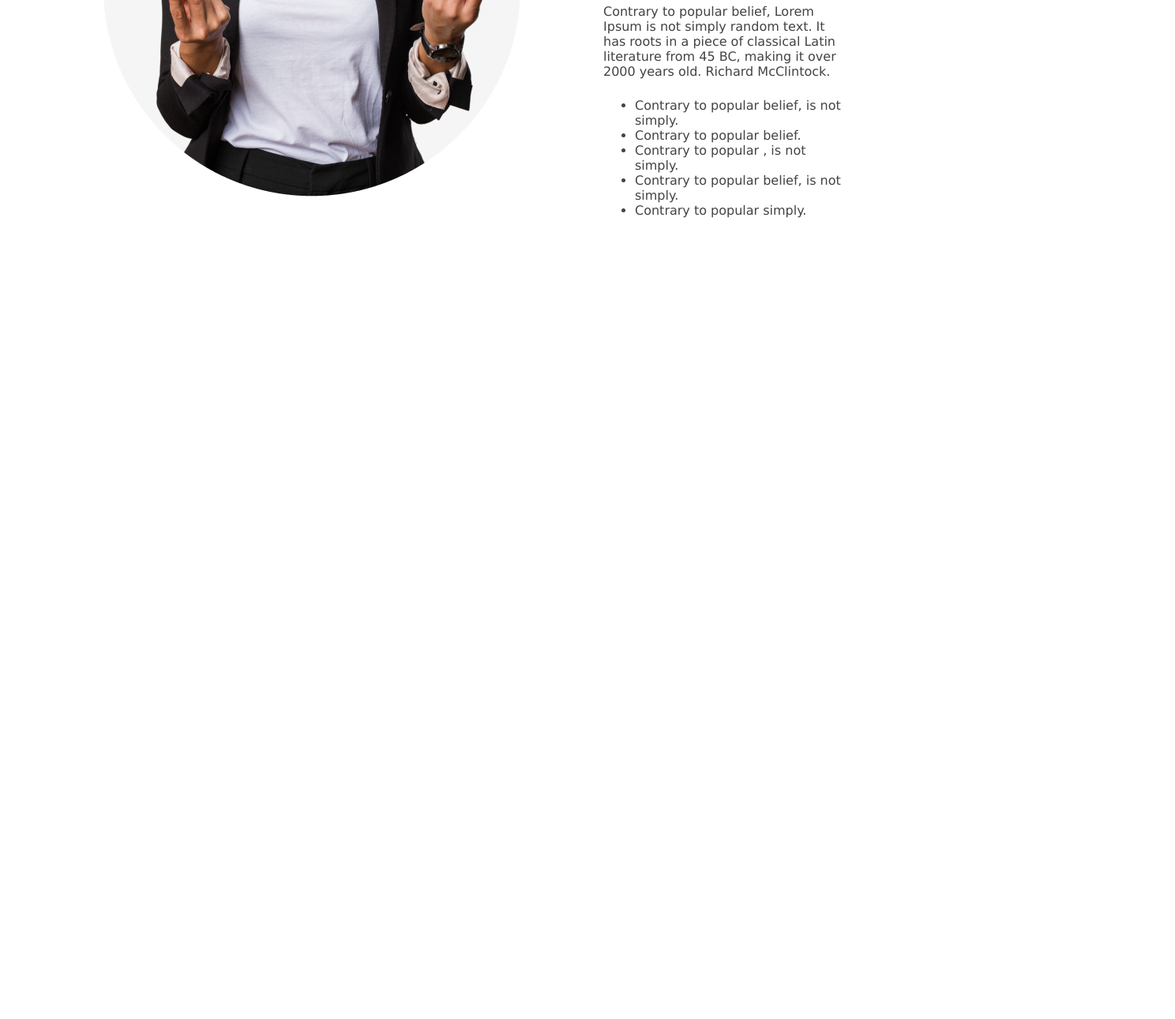
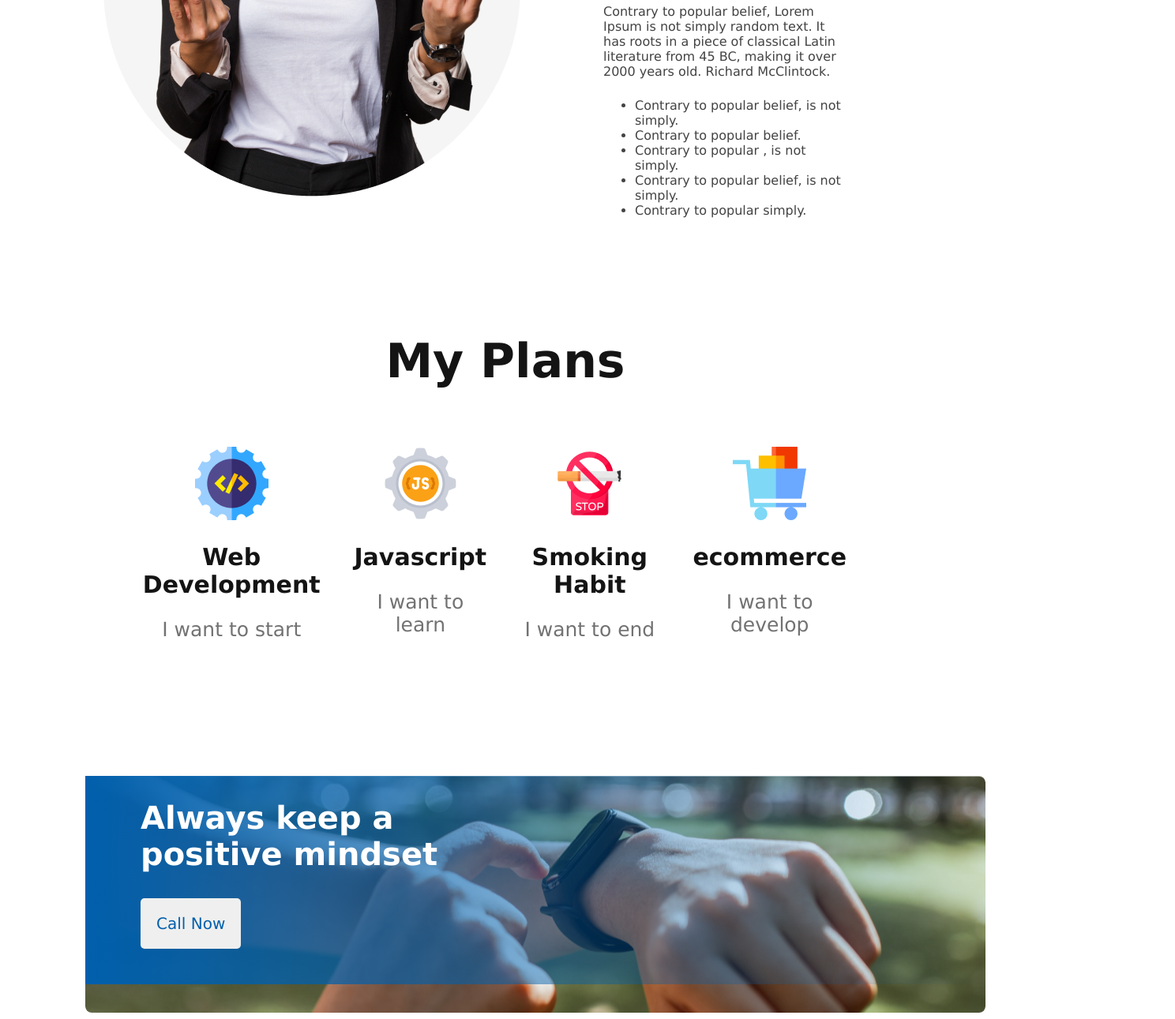
Before and after one commit to joyeeta14/Assignment, a plain HTML site: page index.html in a window 1280 px wide. Shown: the part 1446-2737 px from the top of the page at 79% size, 1488 px wide, since content can reach past the window. Before the commit the page ends 1746 px from the top, so only its background shows below. Drawn offline with Linux system fonts and the light colour scheme.

Commit message:
all added without footer

```diff
--- a/Assignment.styles/assignment.css
+++ b/Assignment.styles/assignment.css
@@ -6,14 +6,14 @@
 .banner{
     background-image: url(../images/banner/banner3.png);
     background-position: 100%;
-width: 1250px;
+width: 1200px;
 height: 600px;
 text-align: right;
 padding-right: 230px;
 color: white;
 padding-top: 216px;
 }
-.banner-btn{
+.btn-1, .btn-2{
 font-size: 20px;
 color: #005FAC;
 padding: 20px;
@@ -32,7 +32,9 @@ color: white;
 font-size: 65px;
 font-weight: 700;
 }
+
 /* Failure styles with person */
+
 header{
     margin-bottom: 131px;
 }
@@ -61,3 +63,61 @@ padding-right: 300px;
 }
 
 /* My Plans style */
+
+.serials {
+    display: flex;
+    gap: 30px;
+    list-style: none;
+    justify-content: space-around;
+   margin-left: 60px;
+    text-align: center;
+
+}
+.plan-title{
+    text-align: center;
+    color:  #151414;;
+    margin-top: 130px;
+    font-weight: 700;
+font-size: 40px;
+}
+.serials h2{
+font-size: 30px;
+font-weight: 700;
+color:  #151414;
+}
+.serials p{
+    color:  #737272;
+    font-weight: 500;
+font-size: 25px;
+}
+/* Grading image */
+
+.image{
+    background-image: url(../images/watch.png);
+    background-position: 100%;
+    width: 1140px;
+    height: 300px;
+    margin-left: 100px;
+    border-radius: 8px;
+    margin-top: 130px;
+}
+
+.image h1{
+    font-style: bold;
+font-size: 40px;
+margin-left: 70px;
+padding-top: 30px;
+margin-right: 620px;
+font-size: 40px;
+font-weight: 700;
+color: #FFFFFF;
+}
+
+.btn-2{
+    margin-left: 70px ;
+    margin-bottom: 45px;
+}
+#grad{
+    background-image: linear-gradient(90deg, #005FAC 0%, rgba(0, 95, 172, 0) 100%);
+
+    /* Image over */
--- a/index.html
+++ b/index.html
@@ -14,11 +14,11 @@
     <p class="banner-para">
         There are many variations of passages of Lorem Ipsum <br> available, but the majority have suffered alteration in some <br> form, by injected humour, or randomised words.
     </p>
-    <button class="banner-btn">Contact Us</button>
+    <button class="btn-1">Contact Us</button>
 </div>
 </header>
 
- <!-- Banner complete -->
+                   <!-- Banner complete -->
 
 <body>
         <section class="failures">
@@ -40,6 +40,50 @@
         </p>
         </div>
         </section>
-         <!-- Failure item done -->
+
+                    <!-- Failure item done -->
+
+        <section class="Plans">
+    <div  class="plan-title">
+            <h1>My Plans</h1>
+        </div>
+        <div class="serials">
+        <ul class="serials">
+            <li>
+                <img src="images/icons/web.png" alt="">
+                <h2>Web Development</h2>
+                <p>I want to start</p>
+            </li>
+            <li>
+                <img src="images/icons/js.png" alt="">
+                <h2>Javascript</h2>
+                <p>I want to learn</p>
+            </li>
+            <li>
+                <img src="images/icons/smoke.png" alt="">
+                <h2>Smoking Habit</h2>
+                <p>I want to end</p>
+            </li>
+            <li>
+                <img src="images/icons/ecom.png" alt="">
+                <h2>ecommerce</h2>
+                <p>I want to develop</p>
+            </li>
+        </ul>
+    </div>
+</section>
+                      <!-- Plans done -->
+
+    <section class="image">
+        <div id="grad">
+       <h1>Always keep a positive mindset</h1>
+       <button class="btn-2">Call Now</button>
+    </div>
+    </section>
+
+       <!-- all done except footer-->
+    <footer>
+
+    </footer>
 </body>
 </html>
```
